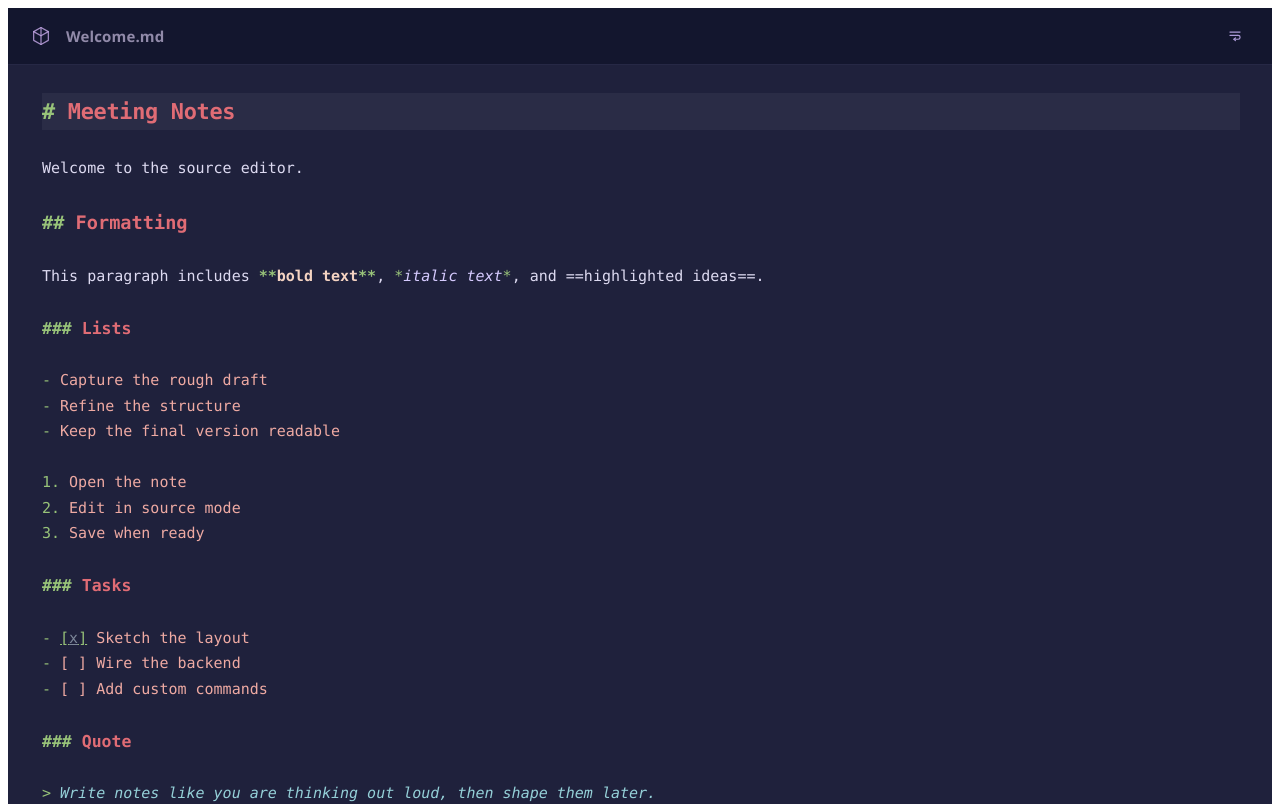
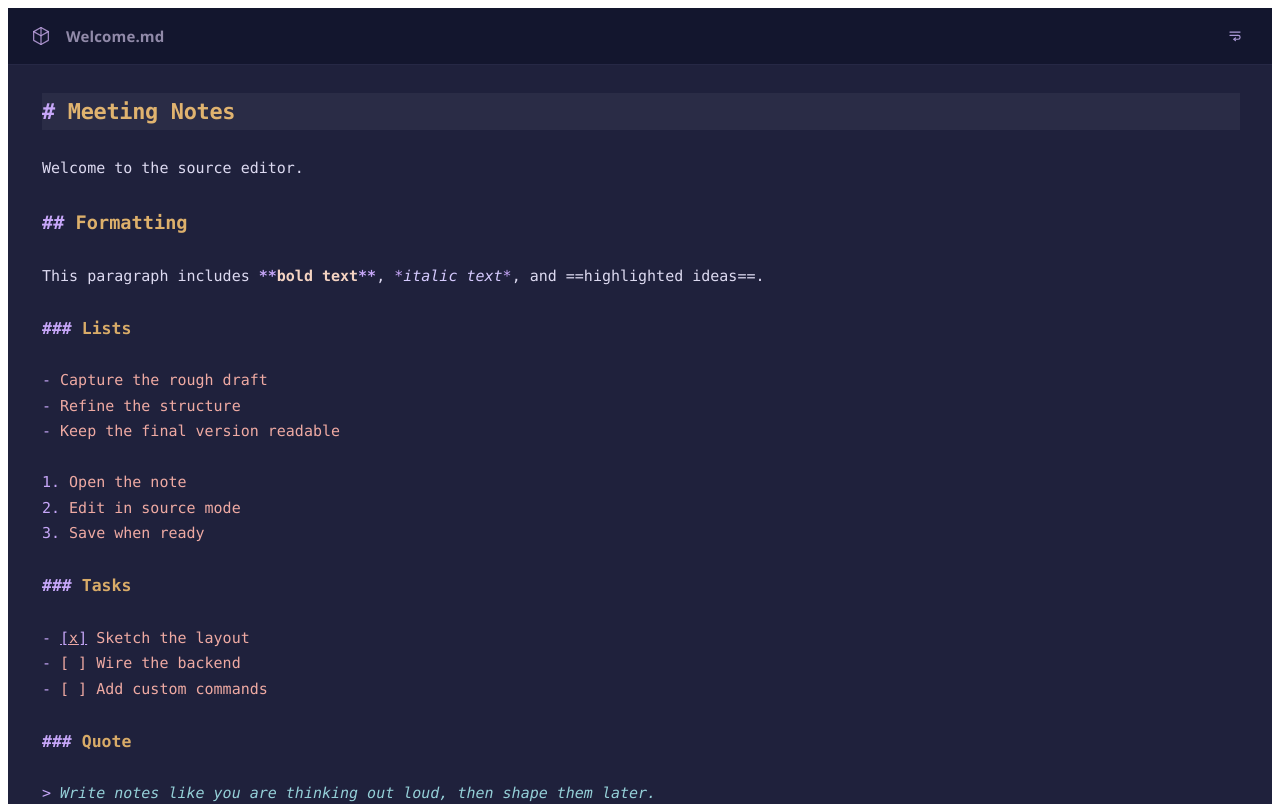
Before and after one commit to deepakjois/debugjois.dev, a React (Vite) app in the folder frontend/: page /app/logger in a window 1280 px wide. Shown: the top 804 px of the page. Built offline with nearby package versions, Linux system fonts and the light colour scheme.

Commit message:
more tweaks and fmt

```diff
--- a/frontend/package.json
+++ b/frontend/package.json
@@ -19,7 +19,6 @@
   "dependencies": {
     "@codemirror/lang-markdown": "^6.5.0",
     "@codemirror/language": "^6.12.2",
-    "@codemirror/theme-one-dark": "^6.1.3",
     "@codemirror/view": "^6.39.17",
     "@lezer/highlight": "^1.2.3",
     "@react-oauth/google": "^0.13.4",
--- a/frontend/src/routes/logger.css
+++ b/frontend/src/routes/logger.css
@@ -65,7 +65,9 @@
   border-radius: 6px;
   color: #ac9ad8;
   cursor: pointer;
-  transition: background-color 120ms ease, color 120ms ease;
+  transition:
+    background-color 120ms ease,
+    color 120ms ease;
 }
 
 .logger-editor-toggle:hover {
--- a/frontend/src/routes/logger.tsx
+++ b/frontend/src/routes/logger.tsx
@@ -2,7 +2,6 @@ import { useMemo, useState } from "react";
 import CodeMirror from "@uiw/react-codemirror";
 import { markdown } from "@codemirror/lang-markdown";
 import { HighlightStyle, syntaxHighlighting } from "@codemirror/language";
-import { oneDark } from "@codemirror/theme-one-dark";
 import { EditorView } from "@codemirror/view";
 import { tags } from "@lezer/highlight";
 import { createFileRoute } from "@tanstack/react-router";
@@ -65,6 +64,7 @@ const loggerHighlightStyle = HighlightStyle.define([
   { tag: tags.strong, color: "#f4d3c2", fontWeight: "700" },
   { tag: tags.emphasis, color: "#d6cbff", fontStyle: "italic" },
   { tag: tags.link, color: "#91b4ff", textDecoration: "underline" },
+  { tag: tags.labelName, color: "#91b4ff", textDecoration: "underline" },
   { tag: tags.url, color: "#84aefc" },
   { tag: tags.monospace, color: "#e8a7ab", backgroundColor: "rgba(255, 255, 255, 0.045)" },
   { tag: tags.quote, color: "#95d0d8", fontStyle: "italic" },
@@ -79,12 +79,7 @@ const loggerHighlightStyle = HighlightStyle.define([
 
 function NoteLogo() {
   return (
-    <svg
-      aria-hidden="true"
-      className="logger-editor-logo"
-      viewBox="0 0 24 24"
-      fill="none"
-    >
+    <svg aria-hidden="true" className="logger-editor-logo" viewBox="0 0 24 24" fill="none">
       <path
         d="M12 2.75 4 7.25v9.5l8 4.5 8-4.5v-9.5l-8-4.5Z"
         className="logger-editor-logo-outline"
@@ -100,7 +95,10 @@ function WrapIcon() {
     <svg aria-hidden="true" className="logger-editor-toggle-icon" viewBox="0 0 16 16" fill="none">
       <path d="M2.25 3.5h11.5" className="logger-editor-toggle-stroke" />
       <path d="M2.25 7.25h8.25" className="logger-editor-toggle-stroke" />
-      <path d="M10.5 7.25h1.25c1.1 0 2 .9 2 2v.5c0 1.1-.9 2-2 2H6.75" className="logger-editor-toggle-stroke" />
+      <path
+        d="M10.5 7.25h1.25c1.1 0 2 .9 2 2v.5c0 1.1-.9 2-2 2H6.75"
+        className="logger-editor-toggle-stroke"
+      />
       <path d="m8.5 10.25-1.75 1.5 1.75 1.5" className="logger-editor-toggle-stroke" />
     </svg>
   );
@@ -154,7 +152,6 @@ export function Logger() {
             extensions={extensions}
             height="100%"
             onChange={setValue}
-            theme={oneDark}
             value={value}
           />
         </div>
```
Also changed, not shown: 2 other files (tests, documents, lock files or other folders).
